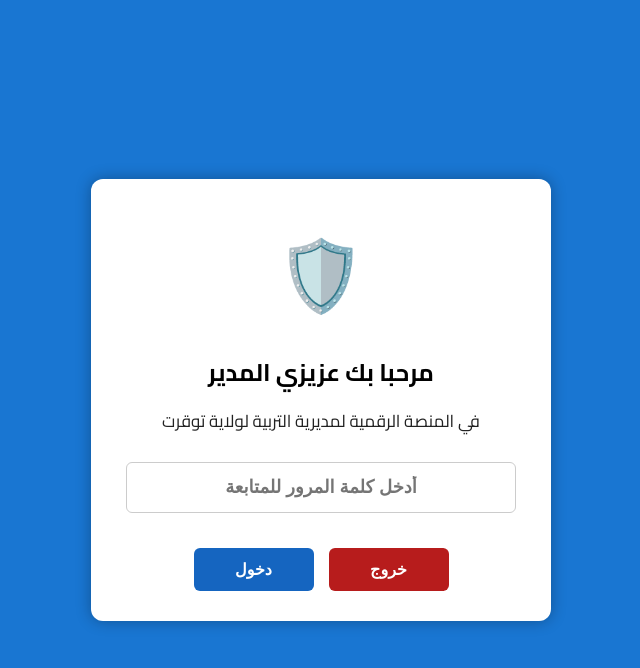
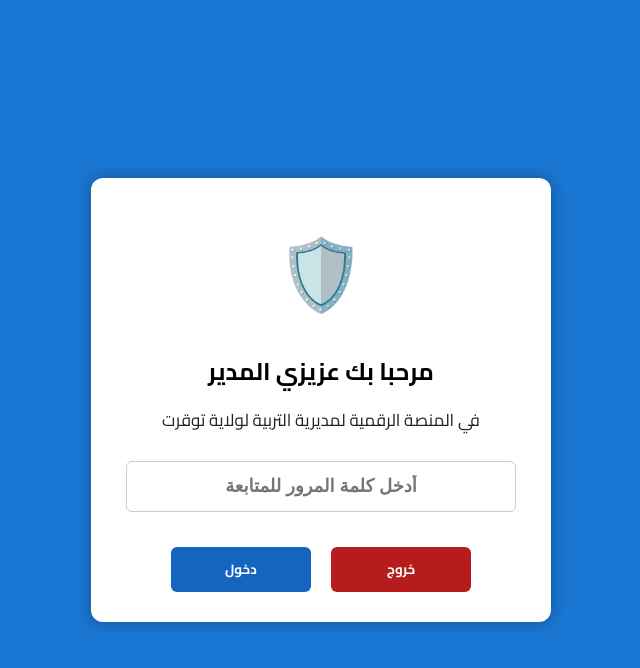
Before and after one commit to hocinebno3131-source/flask_app, a Flask app: template templates/index.html in a window 1280 px wide. Shown: the top 668 px of the page, without its empty margins (319-959 px from the left). Run offline with Flask 3, Linux system fonts and the light colour scheme; the template is opened without the code that fills it, so the values that code supplies are empty.

Commit message:
Update index.html

```diff
--- a/templates/index.html
+++ b/templates/index.html
@@ -33,33 +33,41 @@
     font-size: 18px; text-align: center; font-weight: 600;
 }
 
+/* نلغي القواعد القديمة للزر */
+button { font-family: 'Cairo', sans-serif; cursor: pointer; }
+
+/* تعريف الزر الواحد */
+.btn-login {
+    width: 140px;
+    padding: 10px 0;
+    background-color: #1565c0;
+    color: white;
+    border: none;
+    border-radius: 6px;
+    font-weight: 700;
+}
+.btn-login:hover { background-color: #0d47a1; }
+
+.btn-exit {
+    width: 140px;
+    padding: 10px 0;
+    background-color: #b71c1c;
+    color: white;
+    border: none;
+    border-radius: 6px;
+    font-weight: 700;
+}
+.btn-exit:hover { background-color: #7f0000; }
+
+.message { color: red; font-size: 14px; margin-bottom: 10px; }
+
 .buttons {
     display: flex;
     justify-content: center;
-            gap: 15px;
+    gap: 20px;
     margin-top: 20px;
 }
 
-        .btn {
-            width: 120px;
-            padding: 12px 0;
-            font-size: 16px;
-            font-weight: 700;
-            border-radius: 6px;
-            text-align: center;
-            text-decoration: none;
-            color: white;
-            border: none;
-            cursor: pointer;
-        }
-
-        .btn-login { background: #1565c0; }  /* أزرق */
-        .btn-exit  { background: #b71c1c; }  /* أحمر */
-
-        .btn-login:hover { background: #1565c0cc; }
-        .btn-exit:hover  { background: #b71c1ccc; }
-
-        .message { color: red; font-size: 14px; margin-bottom: 10px; }
 </style>
 </head>
 <body>
@@ -73,12 +81,13 @@
         <div class="message">{{ message }}</div>
     {% endif %}
 
+    <!-- الفورم لتسجيل الدخول -->
     <form method="POST" action="/">
         <input type="password" name="password" placeholder="أدخل كلمة المرور للمتابعة" required>
 
         <div class="buttons">
-            <button type="submit" class="btn btn-login">دخول</button>
-            <button type="button" onclick="window.location.href='/'" class="btn btn-exit">خروج</button>
+            <button type="submit" class="btn-login">دخول</button>
+            <button type="button" class="btn-exit" onclick="window.location.href='/'">خروج</button>
         </div>
     </form>
 </div>
```
Lines whose indentation alone changed are shown as unchanged.
